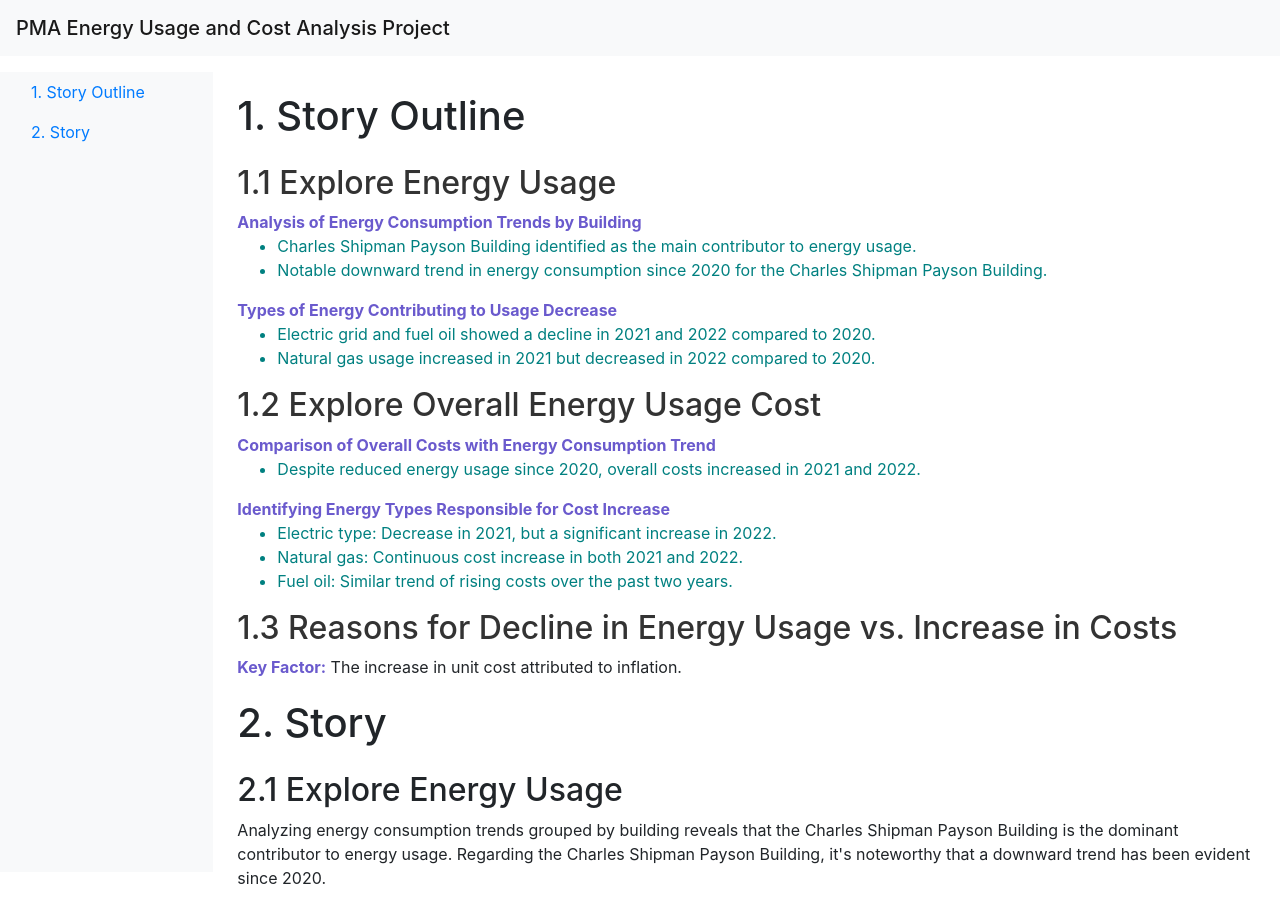
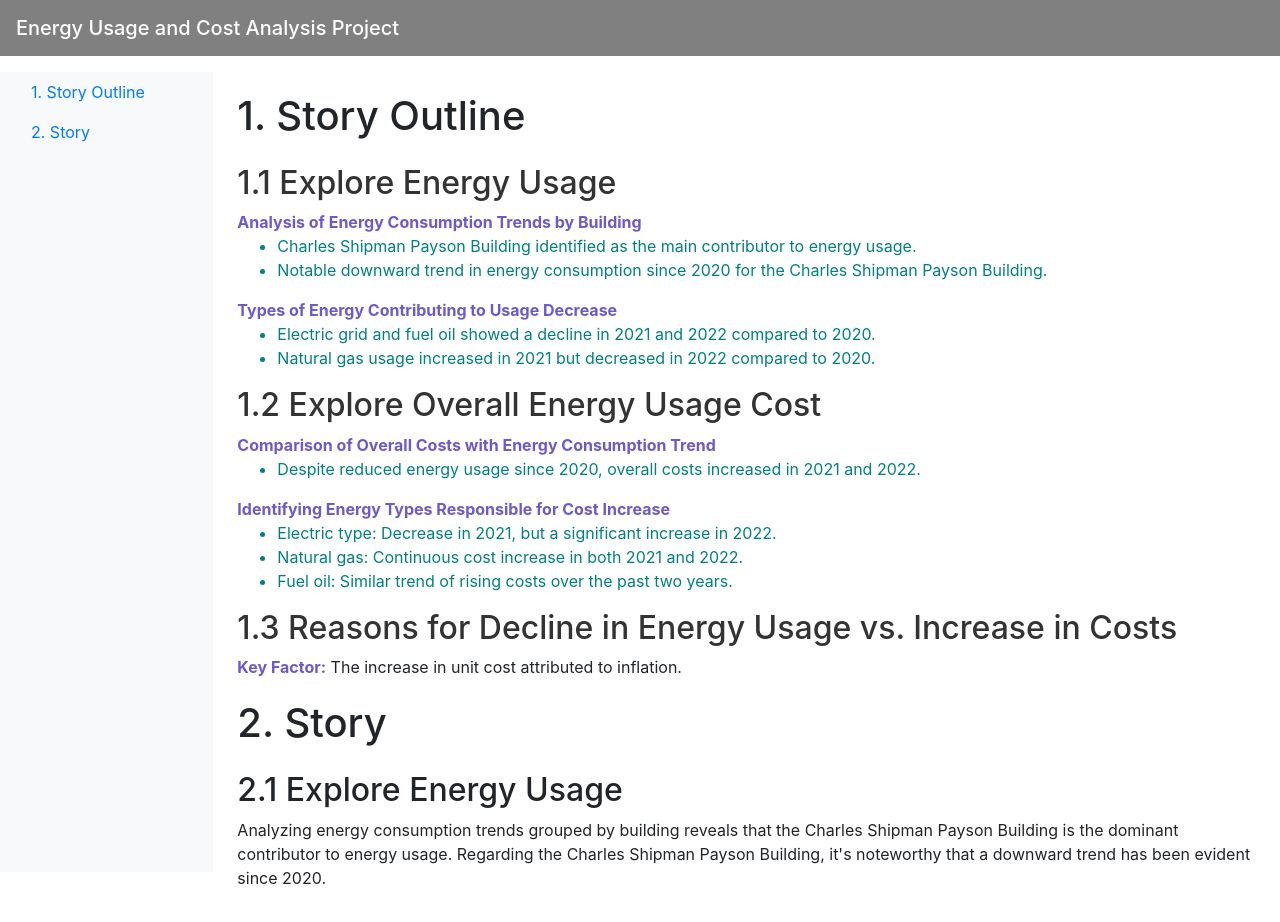
Before and after one commit to phyllisfufu/cs7290, a plain HTML site: page index.html in a window 1280 px wide. Shown: the top 922 px of the page. Drawn offline with nearby package versions, Linux system fonts and the light colour scheme; grey boxes are pictures that could not be loaded.

Commit message:
Update index.html

```diff
--- a/index.html
+++ b/index.html
@@ -33,14 +33,15 @@
 <body>
 
     <!-- Top bar -->
-    <nav class="navbar navbar-expand-lg navbar-light bg-light">
-        <span class="navbar-brand mb-0 h1">PMA Energy Usage and Cost Analysis Project</span>
-    </nav>
+<nav class="navbar navbar-expand-lg" style="background-color: gray"> <!-- Change color here -->
+    <span class="navbar-brand mb-0 h1 text-white">Energy Usage and Cost Analysis Project</span>
+</nav>
+
 
     <div class="container-fluid mt-3">
         <div class="row">
             <!-- Sidebar -->
-            <nav class="col-md-2 d-none d-md-block bg-light sidebar">
+            <nav class="col-md-2 d-none d-md-block bg-light sidebar" style="background-color: gray;">
                 <div class="sidebar-sticky">
                     <ul class="nav flex-column">
                         <li class="nav-item">
```
